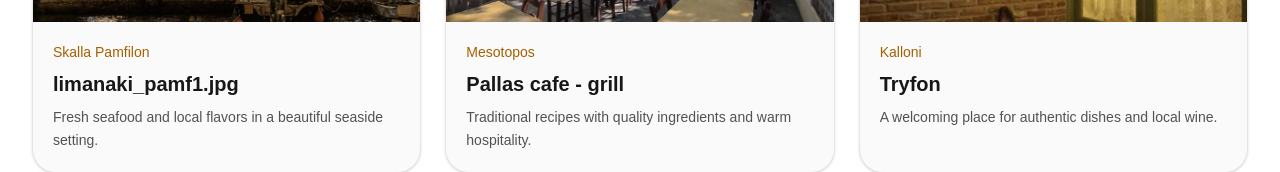
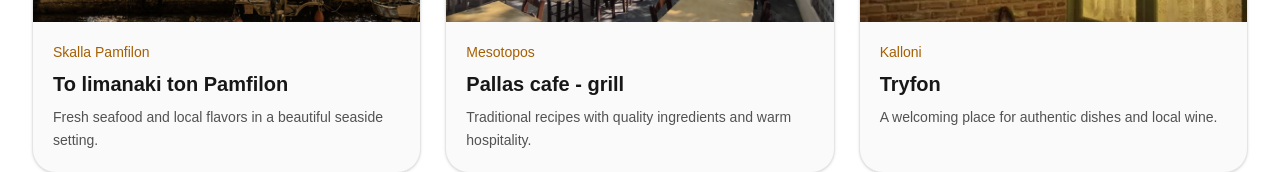
Before and after one commit to amamouridis06/lesvos-travel-guide, a Next.js app: page / in a window 1280 px wide. Shown: the part 3940-4112 px from the top of the page. Built offline with nearby package versions, Linux system fonts and the light colour scheme.

Commit message:
Update page.tsx

```diff
--- a/app/page.tsx
+++ b/app/page.tsx
@@ -74,7 +74,7 @@ const hotels = [
 
 const restaurants = [
   {
-    name: "limanaki_pamf1.jpg",
+    name: "To limanaki ton Pamfilon",
     area: "Skalla Pamfilon",
     desc: "Fresh seafood and local flavors in a beautiful seaside setting.",
     img: "/limanaki_pamf1.jpg",
```
